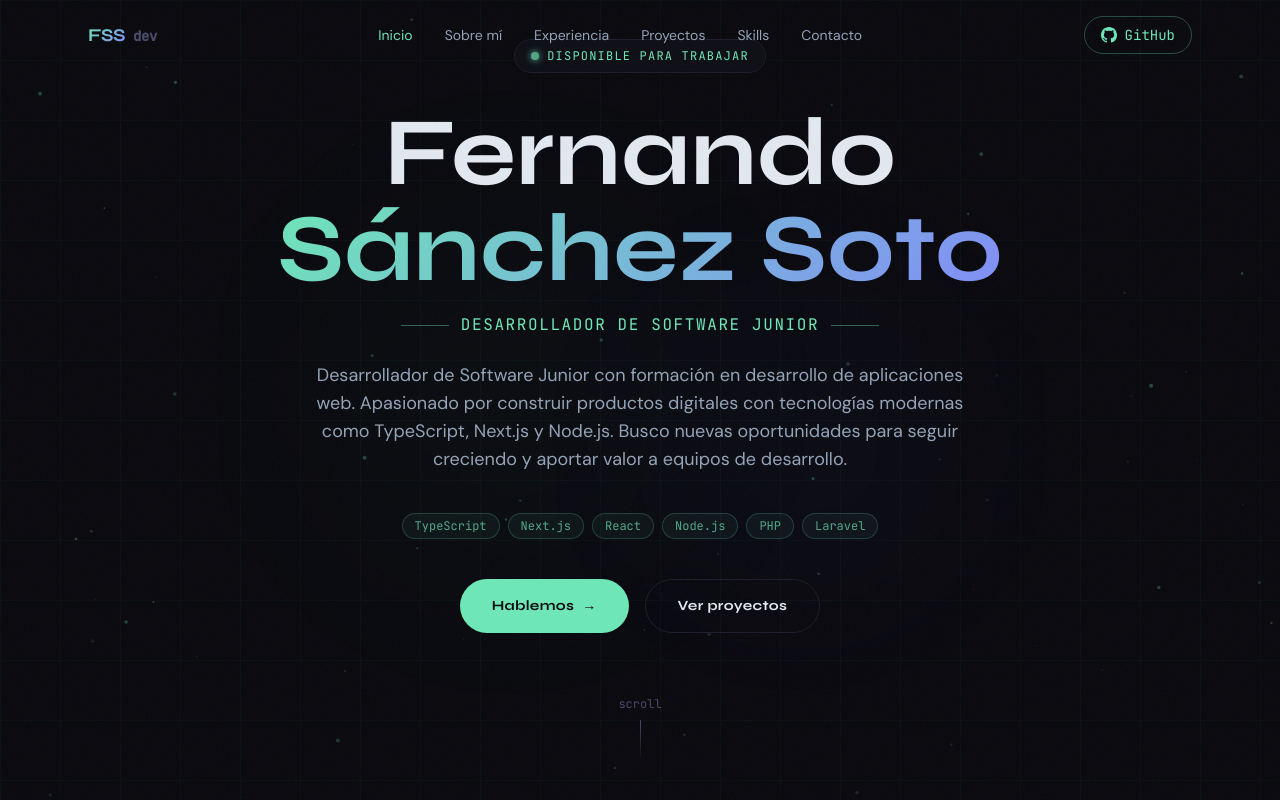
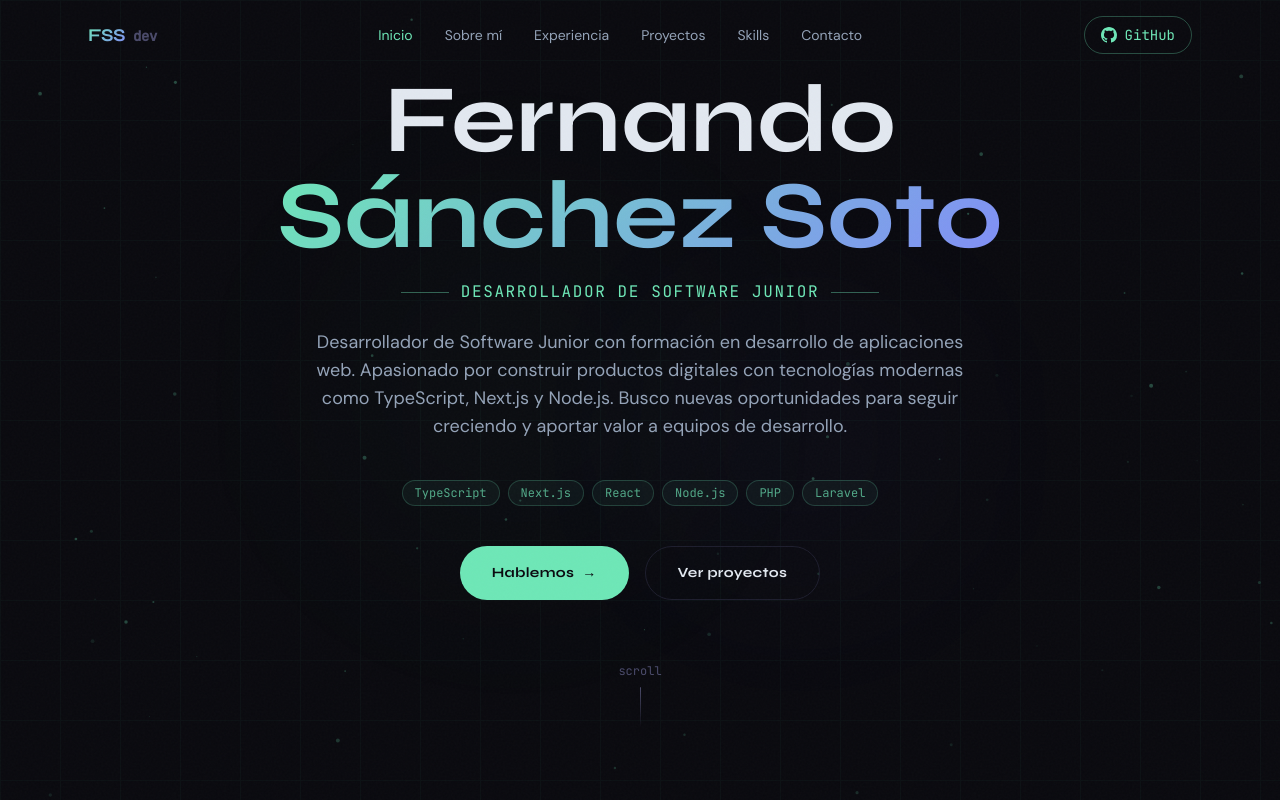
Before and after one commit to FernandoSanchezSoto/portfolio, a Next.js app: page / in a window 1280 px wide. Shown: the top 800 px of the page. Built offline with nearby package versions, Linux system fonts and the light colour scheme.

Commit message:
fix: code

```diff
--- a/components/Hero.tsx
+++ b/components/Hero.tsx
@@ -99,13 +99,6 @@ export default function Hero() {
 
       {/* Content */}
       <div className="relative z-10 max-w-4xl mx-auto px-6 text-center">
-        {/* Available badge */}
-        <div className="inline-flex items-center gap-2 px-4 py-2 rounded-full border border-[#1e1e2e] bg-[#111118]/80 backdrop-blur-sm mb-8 animate-fade-up">
-          <span className="w-2 h-2 rounded-full bg-[#6ee7b7] glow-dot animate-pulse" />
-          <span className="text-[#6ee7b7] text-xs font-mono tracking-widest uppercase">
-            Disponible para trabajar
-          </span>
-        </div>
 
         {/* Name */}
         <h1
```
